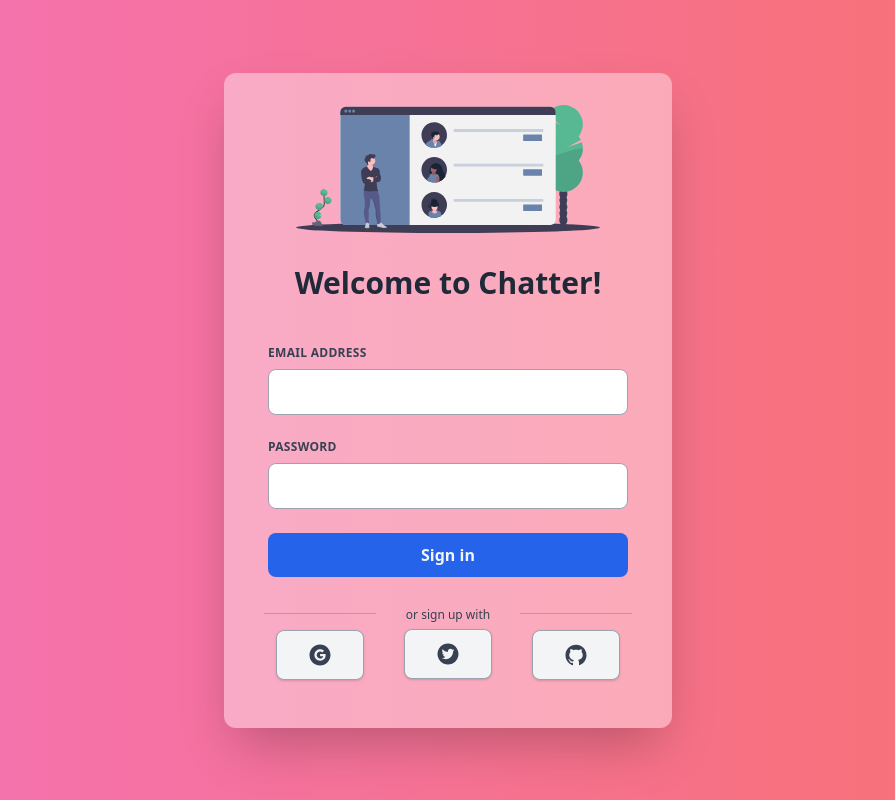
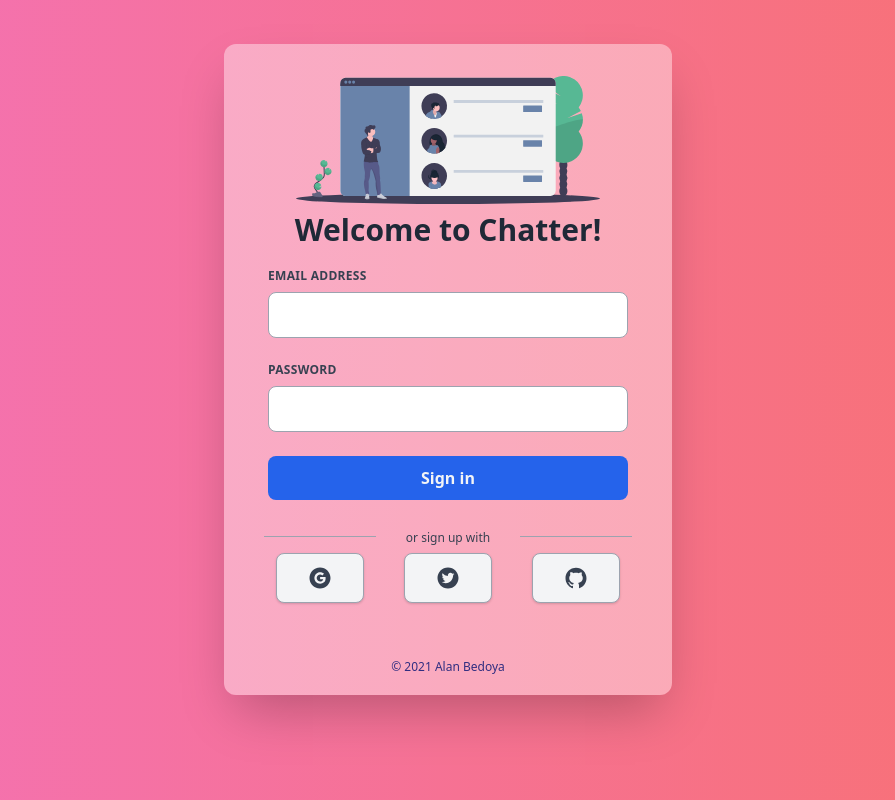
Before and after one commit to alanbedoya/chatter, a React (Create React App) app: page / in a window 1280 px wide. Shown: the whole page, without its empty margins (192-1087 px from the left). Built offline with nearby package versions, Linux system fonts and the light colour scheme; no server answers.

Commit message:
Added styles to the login and chat side.

```diff
--- a/src/App.js
+++ b/src/App.js
@@ -4,7 +4,7 @@ import { Login, Chats } from './components';
 
 function App() {
   return (
-    <div className='App h-screen bg-gradient-to-r from-pink-400 to-red-400'>
+    <div className='App h-screen pb-14 overflow-y-auto flex-grow bg-gradient-to-r from-pink-400 to-red-400'>
       <Router>
         <AuthProvider>
           <Switch>
--- a/src/components/chats.js
+++ b/src/components/chats.js
@@ -1,7 +1,12 @@
+import { useHistory } from 'react-router';
+import { ChatEngine } from 'react-chat-engine';
+import { Nav } from '../components';
+import { auth } from '../firebase';
+
 export const Chats = () => {
   return (
     <div>
-      <h1>Chats</h1>
+      <Nav />
     </div>
   );
 };
--- /dev/null
+++ b/src/components/footer.js
@@ -0,0 +1,7 @@
+export const Footer = () => {
+  return (
+    <div className='text-xs text-center text-indigo-900  mt-5'>
+      © 2021 Alan Bedoya
+    </div>
+  );
+};
--- a/src/components/index.js
+++ b/src/components/index.js
@@ -1,2 +1,4 @@
+export * from './nav';
 export * from './login';
 export * from './chats';
+export * from './footer';
--- a/src/components/login.js
+++ b/src/components/login.js
@@ -10,8 +10,8 @@ import { auth } from '../firebase';
 
 export const Login = () => {
   return (
-    <div className='w-screen h-screen flex justify-center items-center'>
-      <div className='rounded-xl shadow-2xl bg-white bg-opacity-40 max-w-md w-full space-y-8'>
+    <div className='w-full inset-0 mt-11 2xl:mt-20 flex justify-center items-center align'>
+      <div className='rounded-xl shadow-2xl bg-white bg-opacity-40 xs:w-3 max-w-md w-full space-y-2'>
         <img
           className='mx-auto h-32 w-auto mt-8'
           src={chatter}
@@ -96,6 +96,9 @@ export const Login = () => {
             </div>
           </div>
         </form>
+        <div className='text-xs text-center text-indigo-900 pb-5'>
+          © 2021 Alan Bedoya
+        </div>
       </div>
     </div>
   );
--- /dev/null
+++ b/src/components/nav.js
@@ -0,0 +1,16 @@
+import { Link } from 'react-router-dom';
+
+export const Nav = () => {
+  return (
+    <div className='w-full inset-0'>
+      <nav className='flex justify-between w-full bg-indigo-400 text-white p-4'>
+        <Link className='font-semibold text-xl tracking-tight' to='/'>
+          Chatter
+        </Link>
+        <Link className='p-2 ml-2 bg-red-300 text-white font-semibold leading-none border border-teal-600 rounded hover:border-transparent hover:bg-red-200'>
+          Logout
+        </Link>
+      </nav>
+    </div>
+  );
+};
```
